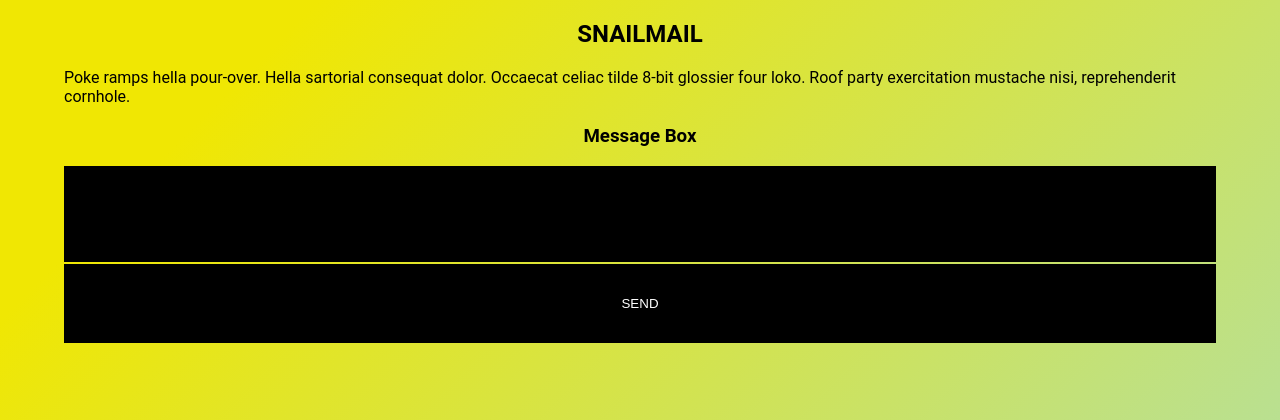
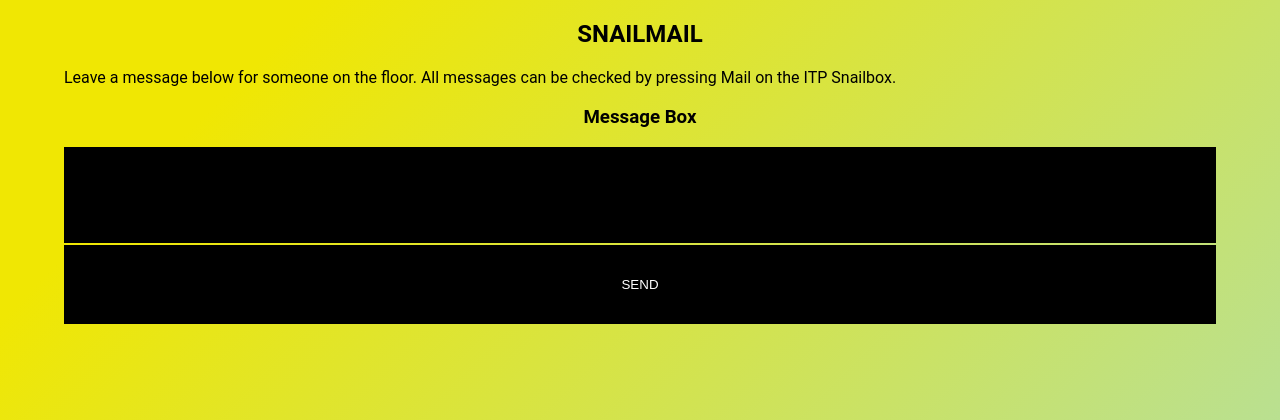
Before and after one commit to ami-mehta/itp-snailbox-wifi, a Node server app: page /messages in a window 1280 px wide. Shown: the part 221-641 px from the top of the page. Run offline with Node 20, Linux system fonts and the light colour scheme; some libraries are stand-ins or nearby versions.

Commit message:
test prompts

```diff
--- a/server.js
+++ b/server.js
@@ -62,6 +62,26 @@
     }
   });
 });
+app.get("/playprompts", (req, res) => {
+  let prompts = [
+    "go check the whatever",
+    "go do another thing",
+    "asdlfkjasldkfjl;kjasdf",
+    "asdlfkjasldkfjl;kjasdf",
+    "asdlfkjasldkfjl;kjasdf",
+    "asdlfkjasldkfjl;kjasdf",
+    "asdlfkjasldkfjl;kjasdf",
+    "asdlfkjasldkfjl;kjasdf",
+    "asdlfkjasldkfjl;kjasdf",
+    "asdlfkjasldkfjl;kjasdf",
+    "asdlfkjasldkfjl;kjasdf",
+    "asdlfkjasldkfjl;kjasdf",
+    "asdlfkjasldkfjl;kjasdf",
+  ];
+  let prompt = prompts[Math.floor(Math.random() * prompts.length)];
+
+  res.send(prompt);
+});
 
 //Server Listen on a Port
 app.listen(process.env.PORT || 80, function () {
--- a/views/confirmation.ejs
+++ b/views/confirmation.ejs
@@ -22,9 +22,13 @@
         <h2>SNAILMAIL</h2>
       </div>
       <div>
-        <p>Thanks!</p>
+        <p>
+          Thanks for leaving a message! Press <b>Play</b> if you're looking for
+          something else to do besides work.
+        </p>
       </div>
       <a href="/status"><button class="main-button">STATUS</button></a>
+      <!-- Remove or change the route^ -->
     </div>
   </body>
 </html>
--- a/views/messages.html
+++ b/views/messages.html
@@ -22,9 +22,8 @@
         <h2>SNAILMAIL</h2>
       </section>
       <p>
-        Poke ramps hella pour-over. Hella sartorial consequat dolor. Occaecat
-        celiac tilde 8-bit glossier four loko. Roof party exercitation mustache
-        nisi, reprehenderit cornhole.
+        Leave a message below for someone on the floor. All messages can be
+        checked by pressing Mail on the ITP Snailbox.
       </p>
       <form name="form" class="form" method="POST" action="/confirmation">
         <h3>Message Box</h3>
```
Also changed, not shown: public/index.html (+3 -5 lines).
